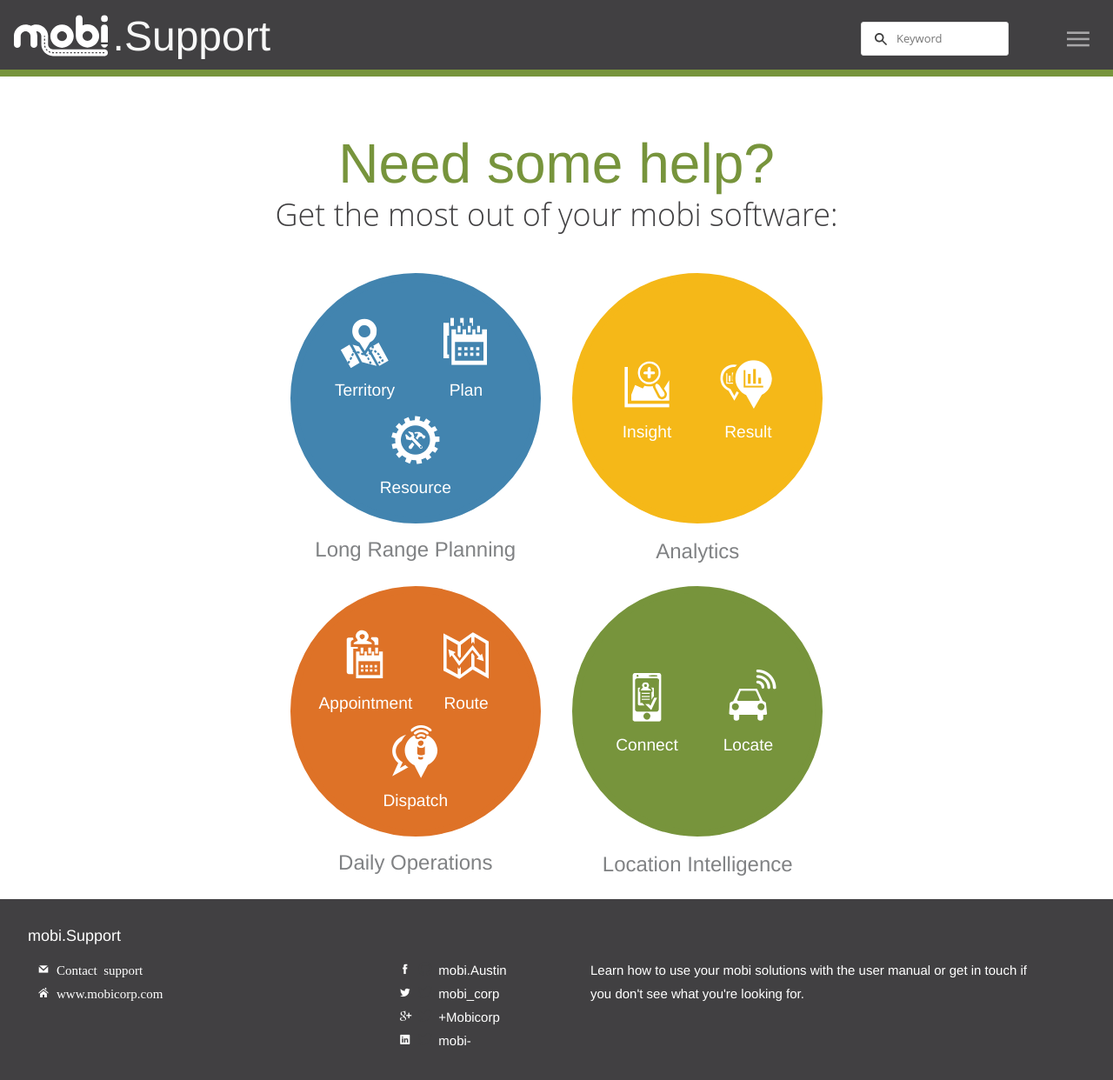
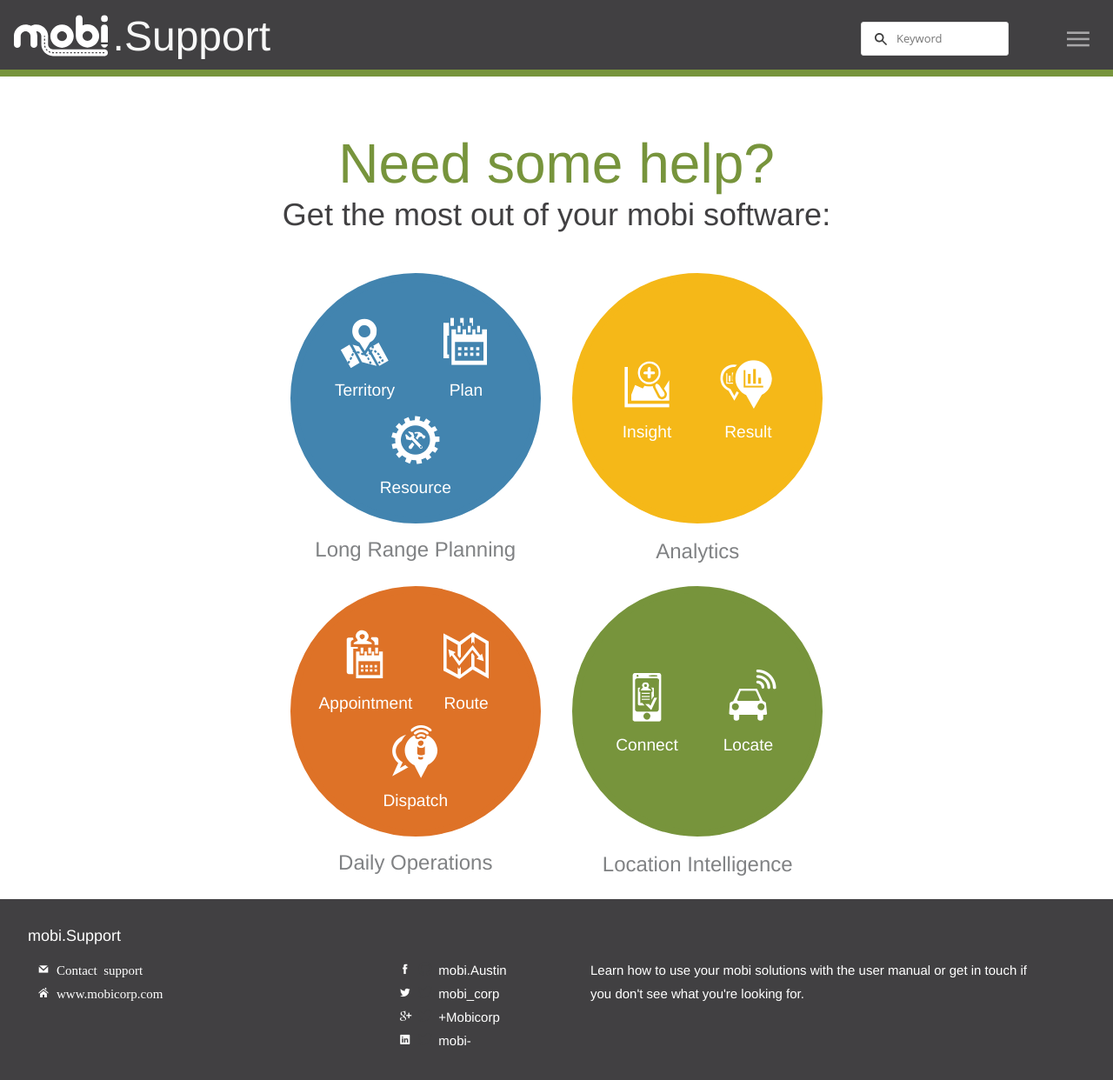
Before and after one commit to mobi-corp/user-guide, a Jekyll site: the page built from index.html, in a window 1280 px wide and 1272 px high. Shown: the top 1242 px of the window at 87% size. Built offline with Jekyll 4.4.1, drawn with Linux system fonts in a browser that asks for light colours.

Commit message:
force typekit fonts mobile

```diff
--- a/css/main.scss
+++ b/css/main.scss
@@ -8,12 +8,12 @@
 }
 
 // Our variables
-$base-font-family: "Proxima Nova", Helvetica, Arial, sans-serif;
+$base-font-family: "Proxima Nova", Helvetica, Arial, sans-serif !important;
 $base-font-size:   16px;
 $small-font-size:  $base-font-size * 0.875;
 $base-line-height: 1.8;
 
-$header-font-family: "Proxima Nova Soft", Helvetica, Arial, sans-serif;
+$header-font-family: "Proxima Nova Soft", Helvetica, Arial, sans-serif !important;
 
 $spacing-unit:     30px;
 
```
Also changed, not shown: _sass/_homepage.scss (line endings or trailing spaces).
